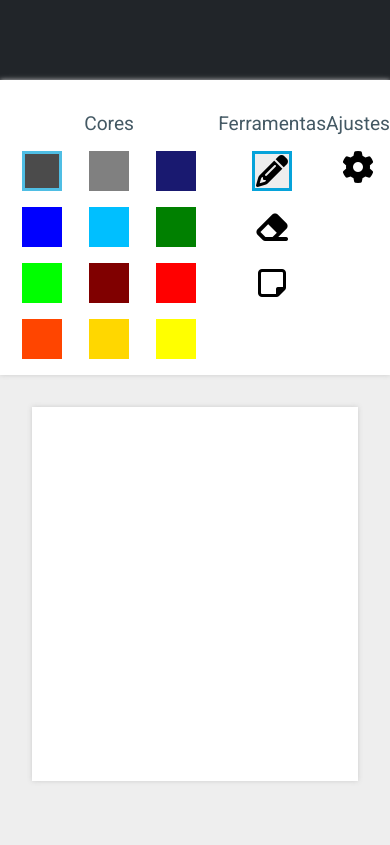
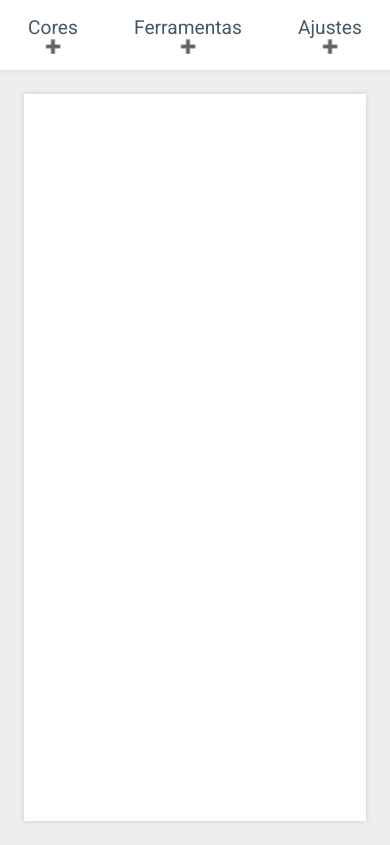
Before and after one commit to LucasMZta/quadro-desenho, a plain HTML site: page index.html in a window 390 px wide. Drawn offline with Linux system fonts and the light colour scheme.

Commit message:
Atualizando para versao mobile e responsivo

```diff
--- a/index.html
+++ b/index.html
@@ -13,9 +13,7 @@
 </head>
 
 <body>
-    <header class="header">
-
-    </header>
+    <!-- <header class="header"> </header> -->
     <section class="body">
         <div class="canvas">
             <canvas id="tela"></canvas>
@@ -24,6 +22,7 @@
         <aside class="tools">
             <div class="colorArea">
                 <h5>Cores</h5>
+                <input type="checkbox" class="colorCheck" />
                 <div>
                     <div data-color="#000000" style="background-color: #000000" class="color active"></div>
                     <div data-color="#808080" style="background-color: #808080" class="color"></div>
@@ -41,6 +40,7 @@
             </div>
             <div class="colorArea toolOptions">
                 <h5>Ferramentas</h5>
+                <input type="checkbox" class="colorCheck" />
                 <div>
                     <div class="tool pencil active" aria-label="Desenhar">
                         <i class="fa-solid fa-pencil"></i>
@@ -55,8 +55,11 @@
             </div>
             <div class="colorArea">
                 <h5>Ajustes</h5>
-                <div class="tool resize" aria-label="Reajustar Tamanho do Quadro">
-                    <i class="fa-solid fa-gear"></i>
+                <input type="checkbox" class="colorCheck" />
+                <div>
+                    <div class="tool resize" aria-label="Reajustar Tamanho do Quadro">
+                        <i class="fa-solid fa-gear"></i>
+                    </div>
                 </div>
             </div>
 
--- a/script.js
+++ b/script.js
@@ -90,14 +90,12 @@ function touchMove(e) {
         draw(touch.clientX, touch.clientY);
     }
 }
-
 function mouseUpEvent() {
     canDraw = false;
 }
 function touchEnd() {
     canDraw = false;
 }
-
 
 
 function draw(x, y) {
@@ -111,7 +109,7 @@ function draw(x, y) {
     ctx.closePath();
     if (canEraser) {
         ctx.globalCompositeOperation = "destination-out"; //apaga o que foi desenhado
-        ctx.lineWidth = 10;
+        ctx.lineWidth = 20;
     } else {
         ctx.globalCompositeOperation = "source-over"
         ctx.strokeStyle = currentColor;
@@ -132,7 +130,7 @@ function clearScreen() {
 function ajustScreen() {
     let canvas = document.querySelector('.canvas');
     let canvasArea = getComputedStyle(canvas);
-    console.log(canvasArea.getPropertyValue('width'));
     screen.width = parseInt(canvasArea.getPropertyValue('width'));
-    screen.height = (parseInt(canvasArea.getPropertyValue('height')) - 32);
+    // screen.height = (parseInt(canvasArea.getPropertyValue('height')) - 32);
+    screen.height = (parseInt(canvasArea.getPropertyValue('height')));
 }
--- a/style.css
+++ b/style.css
@@ -15,10 +15,10 @@ body {
     background-color: #eee;
 }
 
-.header {
+/* .header {
     height: 5rem;
     background-color: #212529;
-}
+} */
 
 .body {
     display: flex;
@@ -142,6 +142,10 @@ body {
     display: block;
 }
 
+.colorCheck {
+    display: none;
+}
+
 footer {
     margin-top: 20px;
     color: #FFF;
@@ -156,9 +160,62 @@ footer {
     .tools {
         width: 100%;
         display: flex;
+        justify-content: space-around;
+        padding: 1rem 0;
     }
 
-    /* .canvas canvas {
-        width: 100%;
+    .tools h5 {
+        padding-top: 0;
+    }
+
+    /* .colorArea {
+        text-align: center;
     } */
+
+    .color {
+        width: 2rem;
+        height: 2rem;
+    }
+
+    .colorArea {
+        display: flex;
+        flex-direction: column;
+    }
+
+    .canvas {
+        margin: 1.5rem;
+    }
+
+    .colorCheck {
+        display: block;
+        position: relative;
+        border: none;
+        text-align: center;
+        -moz-appearance: none;
+        -webkit-appearance: none;
+        -o-appearance: none;
+    }
+
+    .colorCheck::before {
+        content: '\02795';
+    }
+
+    .colorCheck:checked::before {
+        content: '\2796';
+    }
+
+    .colorCheck:not(:checked)~div {
+        display: none;
+    }
+
+    .colorCheck:checked~div {
+        position: absolute;
+        border-radius: 5px;
+        top: 10%;
+        left: 5%;
+        right: 5%;
+        /* background-color: #fff; */
+        background-color: rgba(10, 10, 10, .3);
+    }
+
 }
```
